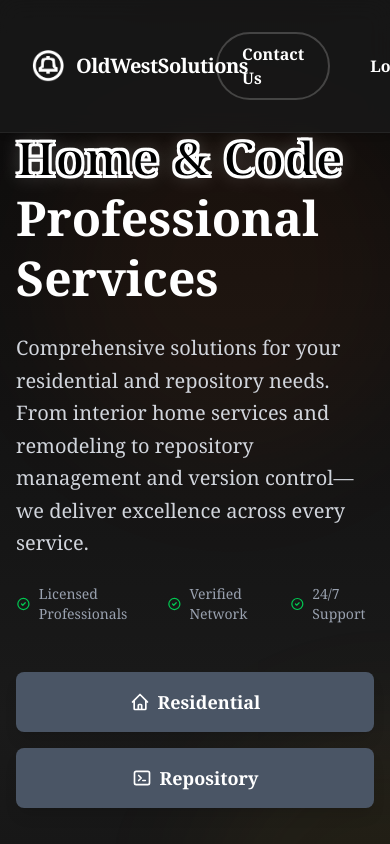
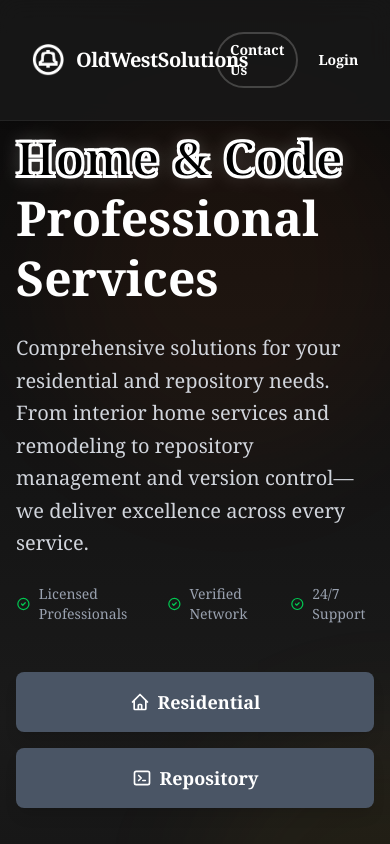
Before and after one commit to oldwestsolutions/oldwestoldwest, a Next.js app: page / in a window 390 px wide. Shown: the top 844 px of the page. Built offline with nearby package versions, Linux system fonts and the light colour scheme.

Commit message:
Make Contact Us button smaller for mobile view

```diff
--- a/src/app/components/Header.tsx
+++ b/src/app/components/Header.tsx
@@ -40,11 +40,11 @@ export default function Header() {
           OldWestSolutions
         </Link>
       </div>
-      <div className="flex items-center gap-4">
-        <Link href="/contact" className="bg-transparent border-2 border-white/20 text-white hover:border-white/40 px-6 py-2 rounded-full font-semibold transition-colors">
+      <div className="flex items-center gap-2 md:gap-4">
+        <Link href="/contact" className="bg-transparent border-2 border-white/20 text-white hover:border-white/40 px-3 py-1.5 md:px-6 md:py-2 rounded-full text-sm md:text-base font-semibold transition-colors">
           Contact Us
         </Link>
-        <Link href="/login" className="bg-ms-gray-70 text-white px-6 py-2 rounded-full font-semibold hover:bg-ms-gray-80 transition-colors">
+        <Link href="/login" className="bg-ms-gray-70 text-white px-3 py-1.5 md:px-6 md:py-2 rounded-full text-sm md:text-base font-semibold hover:bg-ms-gray-80 transition-colors">
           Login
         </Link>
       </div>
```
